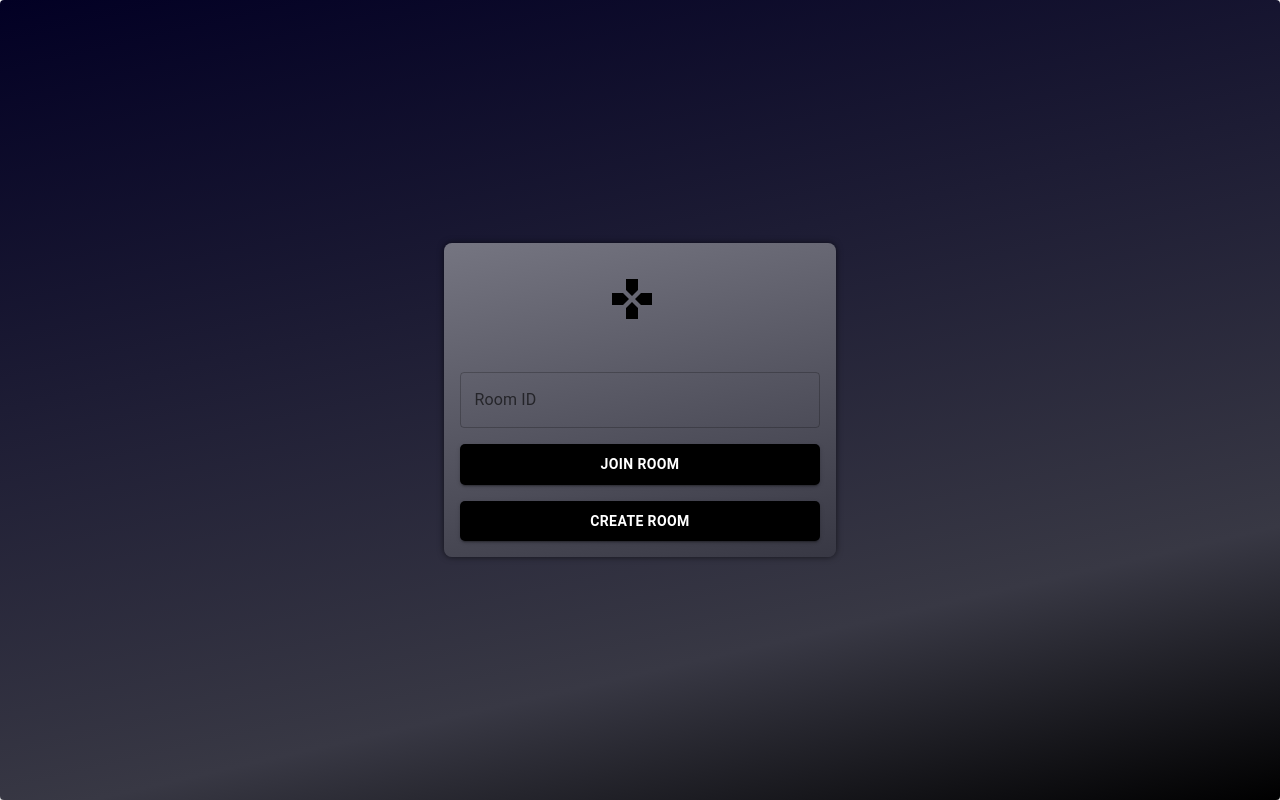
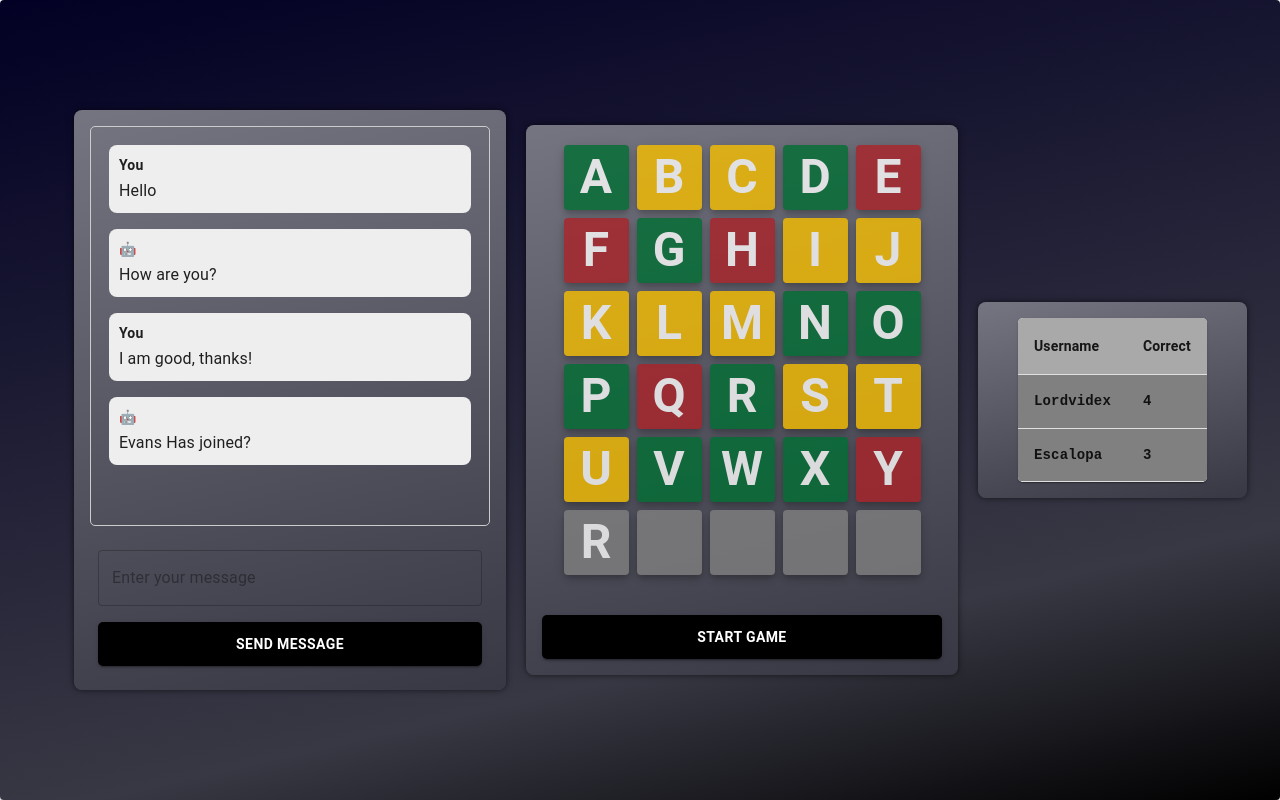
Before and after one commit to kodekulture/wordle-ui, a React (Create React App) app: page /game/1 in a window 1280 px wide. Before the commit this address led to /. Built offline with nearby package versions, Linux system fonts and the light colour scheme; sample sign-in values are in the browser's storage.

Commit message:
feat: add authentication check + fix css

```diff
--- a/src/App.tsx
+++ b/src/App.tsx
@@ -4,20 +4,15 @@ import Authentication from './components/pages/Authentication'
 import Game from './components/pages/Game'
 import Home from './components/pages/Home'
 
-const DefaultPage: React.FC = () => {
-  return (
-    <Navigate to="/" />
-  )
-}
-
 function App () {
   return (
     <Router>
       <Routes>
-        <Route path="/login" Component={Authentication} />
-        <Route path="/play" Component={Game} />
-        <Route path="/" Component={Home} />
-        <Route path="/*" Component={DefaultPage} />
+        <Route path="/login/" Component={Authentication} />
+        <Route path="/game/:token/" Component={Game} />
+        <Route path="/home/" Component={Home} />
+
+        <Route path="/*" Component={(): React.ReactElement => <Navigate to="/home" />} />
       </Routes>
     </Router>
   )
--- a/src/components/common/Board.tsx
+++ b/src/components/common/Board.tsx
@@ -1,21 +1,53 @@
-import React, { useState } from 'react'
-import { TextField } from '@mui/material'
+import React, {
+  useState,
+  useEffect
+  // useRef
+} from 'react'
 
 import DefaultContainer from '../container/DefaultContainer'
 import DefaultButton from '../container/DefaultButton'
 import { type Cell, GameGrid } from './Grid'
 
 const BoardComponent = () => {
-  const [word, setWord] = useState('')
   const [isGameStarted, setIsGameStarted] = useState(false)
+  // const inputRef = useRef(null)
 
   const handleStartGame = () => {
     setIsGameStarted(true)
   }
 
+  // const letterRegex = /^[a-zA-Z]$/
+
   const handleGuessWord = () => {
-    // Implement word validation and scoring logic
+
   }
+  const handleKeyDown = (event: KeyboardEvent) => {
+    // Check if the active element is the input field
+    // if (inputRef == null || inputRef.current !== document.activeElement) {
+    //   return
+    // }
+
+    if (event.key === 'Enter') {
+      handleGuessWord()
+    }
+
+    // Check if input is a letter
+    // if (!letterRegex.test(event.key)) {
+    //   return
+    // }
+
+    console.log('Key pressed:', event.key)
+  }
+
+  useEffect(() => {
+    // Attach the event listener to the document
+    document.addEventListener('keydown', handleKeyDown)
+
+    // Clean up the event listener when the component unmounts
+    return () => {
+      document.removeEventListener('keydown', handleKeyDown)
+    }
+  }, [])
 
   // Sample data for the grid, you can replace this with your own data
   const gridData: Cell[][] = [
@@ -24,31 +56,17 @@ const BoardComponent = () => {
     [{ letter: 'K', state: 2 }, { letter: 'L', state: 2 }, { letter: 'M', state: 2 }, { letter: 'N', state: 3 }, { letter: 'O', state: 3 }],
     [{ letter: 'P', state: 3 }, { letter: 'Q', state: 1 }, { letter: 'R', state: 3 }, { letter: 'S', state: 2 }, { letter: 'T', state: 2 }],
     [{ letter: 'U', state: 2 }, { letter: 'V', state: 3 }, { letter: 'W', state: 3 }, { letter: 'X', state: 3 }, { letter: 'Y', state: 1 }],
-    [{ letter: '.', state: 0 }, { letter: '.', state: 0 }, { letter: '.', state: 0 }, { letter: '.', state: 0 }, { letter: '.', state: 0 }]
+    [{ letter: 'R', state: 0 }, { letter: '', state: 0 }, { letter: '', state: 0 }, { letter: '', state: 0 }, { letter: '', state: 0 }]
   ]
 
   return (
       <DefaultContainer>
-        <div style={{ width: '100%', flexDirection: 'column', display: 'flex' }}>
           <GameGrid gridData={gridData} />
-           <TextField
-              fullWidth
-              label="Enter a word"
-              variant="outlined"
-              value={word}
-              onChange={(e) => { setWord(e.target.value) }}
-            />
-            <DefaultButton
-              text='Submit Word'
-              onClick={handleGuessWord}
-              disabled={word.length !== 5}
-            />
-            <DefaultButton
-              text='Start Game'
-              onClick={handleStartGame}
-              disabled={isGameStarted}
-            />
-        </div>
+          <DefaultButton
+            text='Start Game'
+            onClick={handleStartGame}
+            disabled={isGameStarted}
+          />
       </DefaultContainer>
   )
 }
--- a/src/components/common/Chat.tsx
+++ b/src/components/common/Chat.tsx
@@ -3,47 +3,77 @@ import {
   TextField,
   List,
   ListItem,
-  ListItemText
+  Container
 } from '@mui/material'
 
 import DefaultContainer from '../container/DefaultContainer'
 import DefaultButton from '../container/DefaultButton'
+import Message from './Message'
 import './scroll.css'
 
 const ChatComponent: React.FC = () => {
-  const [messages, setMessages] = useState<string[]>([])
-  const [newMessage, setNewMessage] = useState<string>('')
+  interface Message {
+    message: string
+    sender: string
+  }
+
+  const [messages, setMessages] = useState<Message[]>([
+    { message: 'Hello', sender: 'You' },
+    { message: 'How are you?', sender: '' },
+    { message: 'I am good, thanks!', sender: 'You' },
+    { message: 'Evans Has joined?', sender: '' }
+  ])
+  const [newMessage, setNewMessage] = useState<string>()
 
   const handleSendMessage = () => {
+    if (newMessage === undefined) {
+      return
+    }
+
     if (newMessage.trim() !== '') {
-      setMessages([...messages, newMessage])
+      setMessages([...messages, { message: newMessage, sender: 'You' }])
       setNewMessage('')
     }
   }
 
   return (
     <DefaultContainer>
-      <div
+      <Container
         style={{
           flex: 1,
           border: '1px solid #ccc',
-          padding: '8px',
           overflowY: 'scroll',
-          width: '350px',
-          height: '400px'
+          width: '400px',
+          height: '400px',
+          padding: '2px',
+          borderRadius: '5px'
         }}
       >
-        <List style={{ minHeight: '400px' }}>
+        <List style={{
+          minHeight: '400px',
+          width: '100%',
+          display: 'flex',
+          flexDirection: 'column'
+        }}>
           {messages.map((message, index) => (
             <ListItem key={index}>
-              <ListItemText primary={message} />
+                <Message message={message.message} sender={message.sender} />
             </ListItem>
           ))}
         </List>
-      </div>
-      <div style={{ marginTop: '16px', flexDirection: 'column', display: 'flex', padding: '8px' }}>
+      </Container>
+
+      {/* Typing & Sending message  */}
+
+      <Container style={{
+        marginTop: '16px',
+        flexDirection: 'column',
+        display: 'flex',
+        padding: '8px'
+      }}>
         <TextField
           fullWidth
+          id='typing-input'
           placeholder='Enter your message'
           variant='outlined'
           value={newMessage}
@@ -51,12 +81,11 @@ const ChatComponent: React.FC = () => {
         />
         <DefaultButton
           text='Send Message'
-          disabled={newMessage.trim() === ''}
+          disabled={newMessage?.trim() === ''}
           onClick={handleSendMessage}
         />
 
-      </div>
-
+      </Container>
     </DefaultContainer>
   )
 }
--- a/src/components/common/Grid.tsx
+++ b/src/components/common/Grid.tsx
@@ -13,11 +13,11 @@ interface RowProps {
 const colorByState = (state: number) => {
   switch (state) {
     case 3:
-      return 'green'
+      return '#006E33'
     case 2:
-      return 'yellow'
+      return '#F6BE00'
     case 1:
-      return 'red'
+      return '#AB2328'
     default:
       return 'gray'
   }
@@ -25,18 +25,27 @@ const colorByState = (state: number) => {
 
 const Row: React.FC<RowProps> = ({ word }) => {
   return (
-    <Grid container >
+    <Grid container style={{ display: 'flex', justifyContent: 'center' }}>
       {word.map((cell, index) => (
         <Grid key={index}>
-          <Paper style={{
-            width: '50px',
-            margin: '8px',
-            display: 'flex',
-            alignItems: 'center',
-            justifyContent: 'center',
-            backgroundColor: colorByState(cell.state)
-          }}>
-            <Typography color='white' variant="h4">{cell.letter}</Typography>
+          <Paper
+            elevation={5}
+            style={{
+              minWidth: '65px',
+              height: '65px',
+              margin: '4px',
+              display: 'flex',
+              alignItems: 'center',
+              justifyContent: 'center',
+              backgroundColor: colorByState(cell.state),
+              opacity: 0.8
+            }}>
+            <Typography
+              variant="h3"
+              fontWeight={'bold'}
+              color={'white'}>
+                {cell.letter.toUpperCase()}
+            </Typography>
           </Paper>
         </Grid>
       ))}
@@ -47,9 +56,10 @@ const Row: React.FC<RowProps> = ({ word }) => {
 interface GridProps {
   gridData: Cell[][]
 }
+
 const GameGrid: React.FC<GridProps> = ({ gridData }) => {
   return (
-    <Grid style={{ borderColor: 'gray', borderStyle: 'solid', borderRadius: 8, marginBottom: 32, padding: 5 }}>
+    <Grid style={{ display: 'flex', flexDirection: 'column', justifyContent: 'center', alignItems: 'center', marginBottom: 20, minWidth: '400px' }}>
       {gridData.map((word, index) => (
         <Row key={index} word={word} />
       ))}
--- /dev/null
+++ b/src/components/common/Message.tsx
@@ -0,0 +1,22 @@
+import React from 'react'
+import { Container, Typography } from '@mui/material'
+
+interface MesssageProps {
+  message: string
+  sender: string
+}
+
+const Message: React.FC<MesssageProps> = ({ message, sender }) => {
+  if (sender === '') {
+    sender = '🤖'
+  }
+
+  return (
+    <Container style={{ backgroundColor: '#eee', borderRadius: 8, alignContent: 'center', padding: '10px', wordWrap: 'break-word' }}>
+      <Typography variant="body2" fontWeight={'bold'} style={{ marginBottom: '4px' }}>{ sender }</Typography>
+      <Typography variant="body1">{message}</Typography>
+    </Container>
+  )
+}
+
+export default Message
--- a/src/components/container/DefaultPaper.tsx
+++ b/src/components/container/DefaultPaper.tsx
@@ -9,10 +9,8 @@ const DefaultPaper: React.FC<WrapperProps> = ({ children }) => {
   return (
     <Paper style={{
       display: 'flex',
-      flexDirection: 'column',
       justifyContent: 'center',
       alignItems: 'center',
-      width: '100%',
       height: '100vh',
       background: 'linear-gradient(167deg, rgba(2,0,36,1) 0%, rgba(56,56,68,1) 75%, rgba(0,0,0,1) 100%)'
     }}>
--- /dev/null
+++ b/src/components/helper/IsAuthenticated.tsx
@@ -0,0 +1,14 @@
+const IsAuthenticated = () => {
+  const at = localStorage.getItem('accessToken')
+  const rt = localStorage.getItem('refreshToken')
+
+  if (at === undefined || rt === undefined || at === null || rt === null) {
+    return false
+  }
+  if (at === '' || rt === '') {
+    return false
+  }
+  return true
+}
+
+export default IsAuthenticated
--- a/src/components/pages/Authentication.tsx
+++ b/src/components/pages/Authentication.tsx
@@ -1,4 +1,5 @@
 import React, { useEffect, useState } from 'react'
+import { Navigate } from 'react-router-dom'
 import { TextField, FormHelperText } from '@material-ui/core'
 import LoginIcon from '@mui/icons-material/Login'
 import IconButton from '@material-ui/core/IconButton'
@@ -6,6 +7,7 @@ import InputAdornment from '@material-ui/core/InputAdornment'
 import VisibilityIcon from '@material-ui/icons/Visibility'
 import VisibilityOffIcon from '@material-ui/icons/VisibilityOff'
 
+import { LoginHandler } from '../../handler/Login'
 import DefaultPaper from '../container/DefaultPaper'
 import DefaultContainer from '../container/DefaultContainer'
 import DefaultButton from '../container/DefaultButton'
@@ -44,14 +46,13 @@ const Authentication: React.FC = () => {
     e.preventDefault()
     setLoading(true)
 
-    // Simulate a submit action (replace with your actual submit logic)
-    setTimeout(() => {
-      // On success, you can navigate to a different page or display a success message
-      // On error, set an error message to display below the submit button
-      setLoading(false)
-      // Replace the alert with a Snackbar or similar UI component
-      alert('Authentication success or error message')
-    }, 2000)
+    const response = await LoginHandler(formData)
+    if (response.success) {
+      <Navigate to="/" />
+    } else {
+      alert(response.message)
+    }
+    setLoading(false)
   }
 
   return (
--- a/src/components/pages/Game.tsx
+++ b/src/components/pages/Game.tsx
@@ -1,25 +1,41 @@
 import React from 'react'
 import { Container } from '@mui/material'
+import { useParams } from 'react-router-dom'
 
 import Chat from '../common/Chat'
 import Board from '../common/Board'
 import Leaderboard from '../common/LeaderBoard'
 import DefaultPaper from '../container/DefaultPaper'
+import IsAuthenticated from '../helper/IsAuthenticated'
 
 const Game: React.FC = () => {
+  // Authentication
+  if (!IsAuthenticated()) {
+    window.location.href = '/login'
+  }
+
+  // `token` is used to connect to game's websocket channel
+  const { token } = useParams()
+  if (token === undefined || token === null) {
+    window.location.href = '/home'
+  }
+
+  // TODO: Connect to websocket channel using `token`, On error redirect to home
+  console.log(token)
+
   return (
     <DefaultPaper>
-      <Container style={{ display: 'flex', flexDirection: 'row', borderRadius: 8 }}>
-          <div style={{ margin: '16px' }}>
+      <Container style={{ display: 'flex', flexDirection: 'row', alignItems: 'center' }}>
+          <div style={{ margin: '10px' }}>
             <Chat />
           </div>
-          <div style={{ margin: '16px' }}>
+          <div style={{ margin: '10px' }}>
             <Board />
           </div>
-          <div style={{ margin: '16px' }}>
+          <div style={{ margin: '10px' }}>
             <Leaderboard />
           </div>
-        </Container>
+      </Container>
       </DefaultPaper>
   )
 }
--- a/src/components/pages/Home.tsx
+++ b/src/components/pages/Home.tsx
@@ -1,14 +1,25 @@
 import React, { useEffect, useState } from 'react'
-import TextField from '@mui/material/TextField'
+// import { Navigate } from 'react-router-dom'
+import { TextField, FormHelperText } from '@mui/material'
 import GamepadIcon from '@mui/icons-material/Gamepad'
 import Button from '@mui/material/Button'
 
+import { CreateGameHandler } from '../../handler/Create'
+import { JoinGameHandler } from '../../handler/Join'
+
 import DefaultPaper from '../container/DefaultPaper'
 import DefaultContainer from '../container/DefaultContainer'
+import IsAuthenticated from '../helper/IsAuthenticated'
 
 const Home: React.FC = () => {
+  // Authentication
+  if (!IsAuthenticated()) {
+    window.location.href = '/login'
+  }
+
   const [roomId, setRoomId] = useState('')
   const [joinError, setJoinError] = useState('')
+  const [createError, setCreateError] = useState('')
   const [isJoining, setIsJoining] = useState(false)
   const [isCreating, setIsCreating] = useState(false)
 
@@ -30,22 +41,28 @@ const Home: React.FC = () => {
       return
     }
 
-    setTimeout(() => {
-      setIsJoining(false)
+    const response = await JoinGameHandler({ id: roomId })
+    if (response.success) {
+      window.location.href = `/game/${response.token}`
+    } else {
+      setCreateError(response.message)
+    }
 
-      alert('Join success or error message')
-    }, 2000)
+    setIsJoining(false)
   }
 
   const handleCreateClick = async (e: React.FormEvent) => {
     e.preventDefault()
     setIsCreating(true)
 
-    setTimeout(() => {
-      setIsCreating(false)
+    const response = await CreateGameHandler()
+    if (response.success) {
+      setRoomId(response.id)
+    } else {
+      setCreateError(response.message)
+    }
 
-      alert('Create success or error message')
-    }, 2000)
+    setIsCreating(false)
   }
 
   return (
@@ -58,8 +75,7 @@ const Home: React.FC = () => {
           fullWidth
           variant="outlined"
           style={{ marginTop: 16 }}
-          label="Room ID"
-          placeholder="Room ID"
+          placeholder="Paste room-id here"
           value={roomId}
           onChange={handleRoomIdChange}
         />
@@ -72,7 +88,7 @@ const Home: React.FC = () => {
         >
           {isJoining ? 'Joining...' : 'Join Room'}
         </Button>
-        <div style={{ color: 'red' }}>{joinError}</div>
+        <FormHelperText style={{ color: 'red' }}>{joinError}</FormHelperText>
         <Button
           variant="contained"
           color="primary"
@@ -82,6 +98,7 @@ const Home: React.FC = () => {
         >
           {isCreating ? 'Creating...' : 'Create Room'}
         </Button>
+        <FormHelperText style={{ color: 'red' }}>{createError}</FormHelperText>
         </DefaultContainer>
     </DefaultPaper>
   )
--- /dev/null
+++ b/src/const/token.tsx
@@ -0,0 +1,2 @@
+export const accessToken = 'accessToken'
+export const refreshToken = 'refreshToken'
```
Also changed, not shown: src/components/router/PrivateRoute.tsx (deleted, +0 -19 lines).
